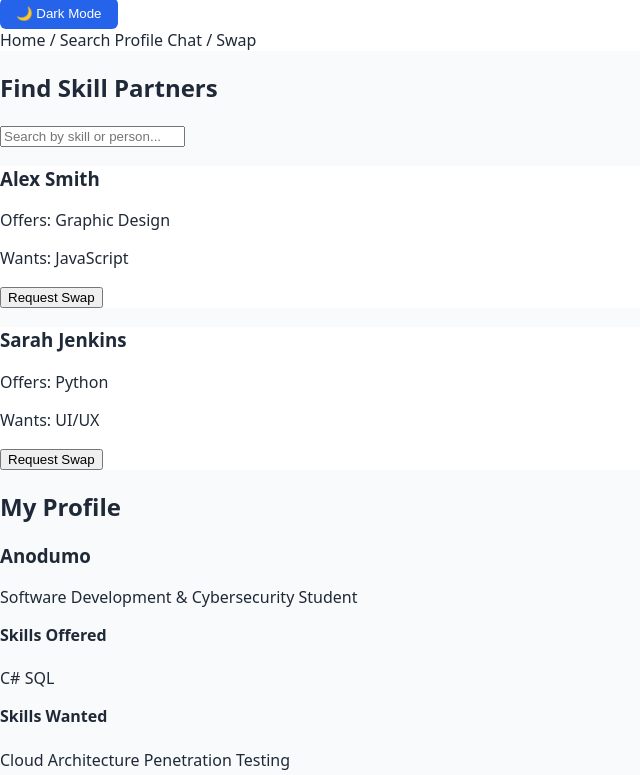
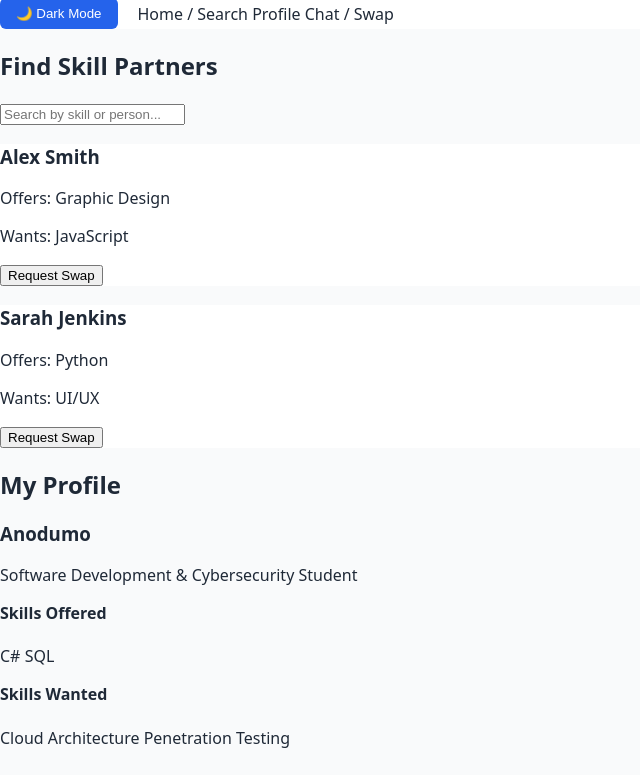
Before and after one commit to Simbaclive/sleep-outside-main, a website built with Vite: page project/index.html in a window 1280 px wide. Shown: the part 24-799 px from the top of the page, without its empty margins (0-640 px from the left). Built offline with nearby package versions, Linux system fonts and the light colour scheme.

Commit message:
Refactor header layout in index.html
Updated header layout to include a right-aligned button and navigation.

```diff
--- a/project/index.html
+++ b/project/index.html
@@ -8,15 +8,18 @@
 </head>
 <body>
 
-    <header>
-        <div class="logo">SkillSwap</div>
-      <button id="theme-toggle" aria-label="Toggle dark and light mode">🌙 Dark Mode</button>
+  <header>
+    <div class="logo">SkillSwap</div>
+
+    <div class="header-right" style="display: flex; align-items: center; gap: 20px;">
+        <button id="theme-toggle" aria-label="Toggle dark and light mode">🌙 Dark Mode</button>
         <nav>
             <a onclick="switchView('home')" id="nav-home" class="active">Home / Search</a>
             <a onclick="switchView('profile')" id="nav-profile">Profile</a>
             <a onclick="switchView('swap')" id="nav-swap">Chat / Swap</a>
         </nav>
-    </header>
+    </div>
+</header>
 
     <main>
         <!-- Home / Search View -->
```
